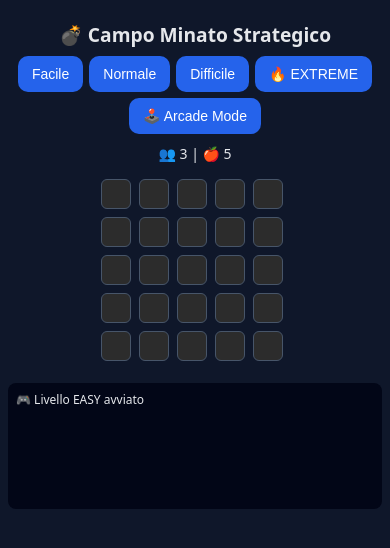
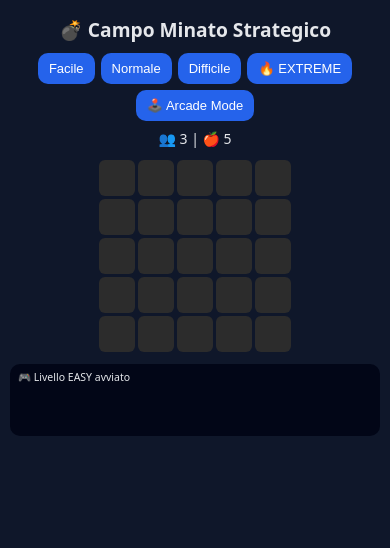
Before and after one commit to inglagattuta/factory, a website: page docs/index.html in a window 390 px wide. Both pictures are taken after a click on the button "Facile". Drawn offline with Linux system fonts and the light colour scheme.

Commit message:
Update style.css

```diff
--- a/docs/style.css
+++ b/docs/style.css
@@ -1,17 +1,17 @@
-/* ================= BASE ================= */
 body {
   font-family: system-ui, -apple-system, BlinkMacSystemFont, sans-serif;
   background: #0f172a;
   color: #e5e7eb;
   margin: 0;
-  padding: 12px;
+  padding: 10px;
   text-align: center;
   touch-action: manipulation;
 }
 
+/* ================= TITLE ================= */
 h1 {
   font-size: 1.2rem;
-  margin-bottom: 8px;
+  margin: 6px 0 10px;
 }
 
 /* ================= MENU ================= */
@@ -20,11 +20,11 @@ h1 {
   flex-wrap: wrap;
   gap: 6px;
   justify-content: center;
-  margin-bottom: 10px;
+  margin-bottom: 8px;
 }
 
 button {
-  padding: 10px 14px;
+  padding: 9px 13px;
   font-size: 14px;
   border-radius: 10px;
   border: none;
@@ -38,7 +38,7 @@ button:active {
 
 /* ================= STATUS ================= */
 #status {
-  margin: 8px 0;
+  margin: 6px 0;
   font-size: 14px;
 }
 
@@ -46,7 +46,7 @@ button:active {
 #map {
   display: grid;
   justify-content: center;
-  margin: 16px auto;
+  margin: 12px auto;
   gap: 4px;
   user-select: none;
   touch-action: none;
@@ -58,82 +58,55 @@ button:active {
   align-items: center;
   justify-content: center;
   font-weight: bold;
+  border-radius: 6px;
   cursor: pointer;
   user-select: none;
-
-  width: 36px;
-  height: 36px;
-  font-size: 16px;
-
-  border-radius: 6px;
-  border: 1px solid #334155;
-  box-sizing: border-box;
+  line-height: 1;
 }
 
-/* ================= CELLA CHIUSA ================= */
+/* CELLA CHIUSA */
 .cell.hidden {
   background: #2c2c2c;
-  color: #2c2c2c;          /* 🔥 stesso colore sfondo → numeri invisibili */
-  border-color: #475569;
+  color: #f8fafc; /* 🚩 VISIBILE */
 }
 
-/* 🚩 BANDIERINA VISIBILE SEMPRE */
-.cell.hidden:has(:not()) {
-  color: inherit;
-}
-
-/* fallback sicuro */
-.cell.hidden {
-  caret-color: transparent;
-}
-
-/* ================= CELLA APERTA ================= */
+/* CELLA APERTA */
 .cell.revealed {
   background: #e5e7eb;
-  color: #111;
-  border-color: #94a3b8;
+  color: #0f172a;
 }
 
 /* ================= LOG ================= */
 #log {
-  margin-top: 10px;
+  margin: 12px auto 0;
+  max-width: 420px;
   background: #020617;
-  border-radius: 8px;
-  padding: 8px;
-  height: 110px;
+  border-radius: 10px;
+  padding: 6px 8px;
+  height: 70px;                /* 🔥 RIDOTTA */
   overflow-y: auto;
-  font-size: 12px;
+  font-size: 11px;             /* 🔥 PIÙ COMPATTO */
   text-align: left;
 }
 
 /* ================= MOBILE ================= */
 @media (max-width: 480px) {
 
-  body {
-    padding: 8px;
-  }
-
   #map {
-    gap: 3px;
+    gap: 3px;                  /* 🔥 divisioni visibili */
   }
 
   .cell {
-    width: 40px;
-    height: 40px;
-    font-size: 18px;
+    font-size: 15px;           /* 🔥 emoji e numeri leggibili */
+  }
+
+  #log {
+    height: 60px;
+    font-size: 10.5px;
+  }
+
+  button {
+    font-size: 13px;
+    padding: 8px 11px;
   }
 }
-
-/* ================= MOBILE MAPPE GRANDI ================= */
-@media (max-width: 480px) and (min-width: 320px) {
-
-  #map {
-    gap: 2px;
-  }
-
-  .cell {
-    width: 30px;
-    height: 30px;
-    font-size: 16px;
-  }
-}
```
